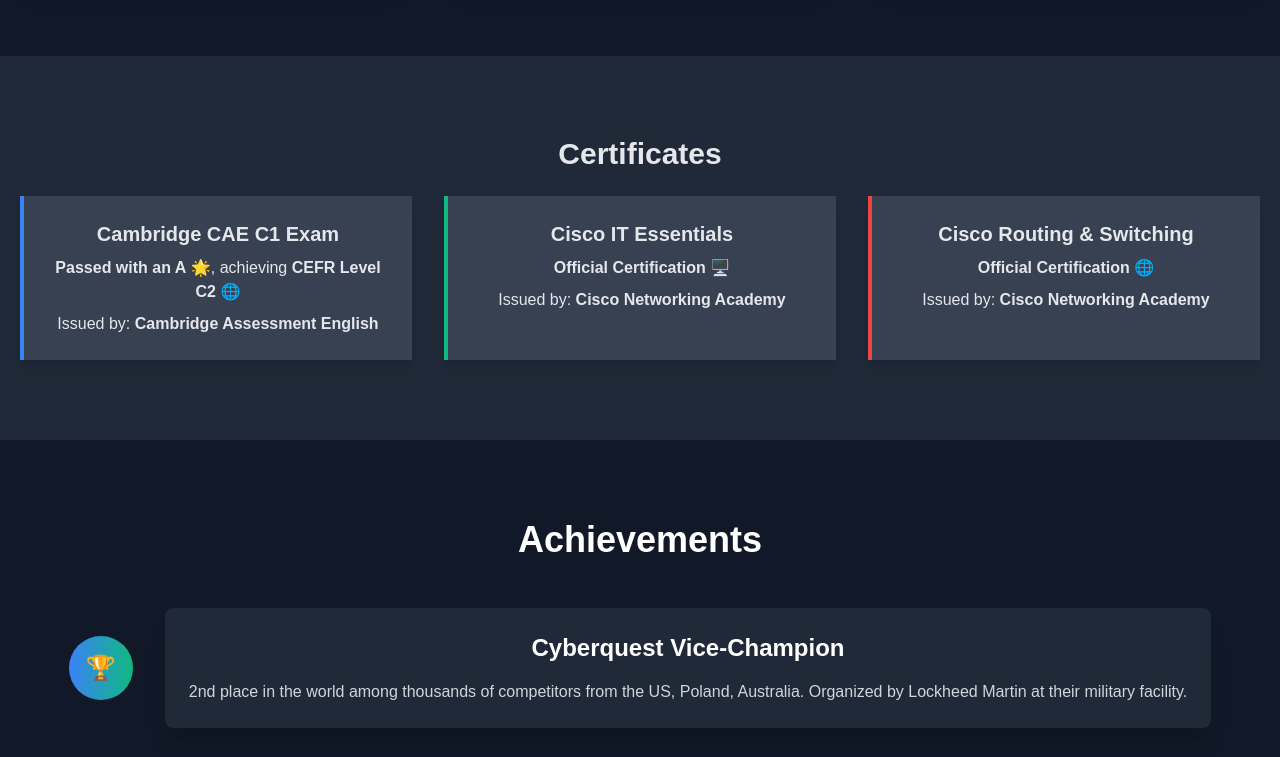
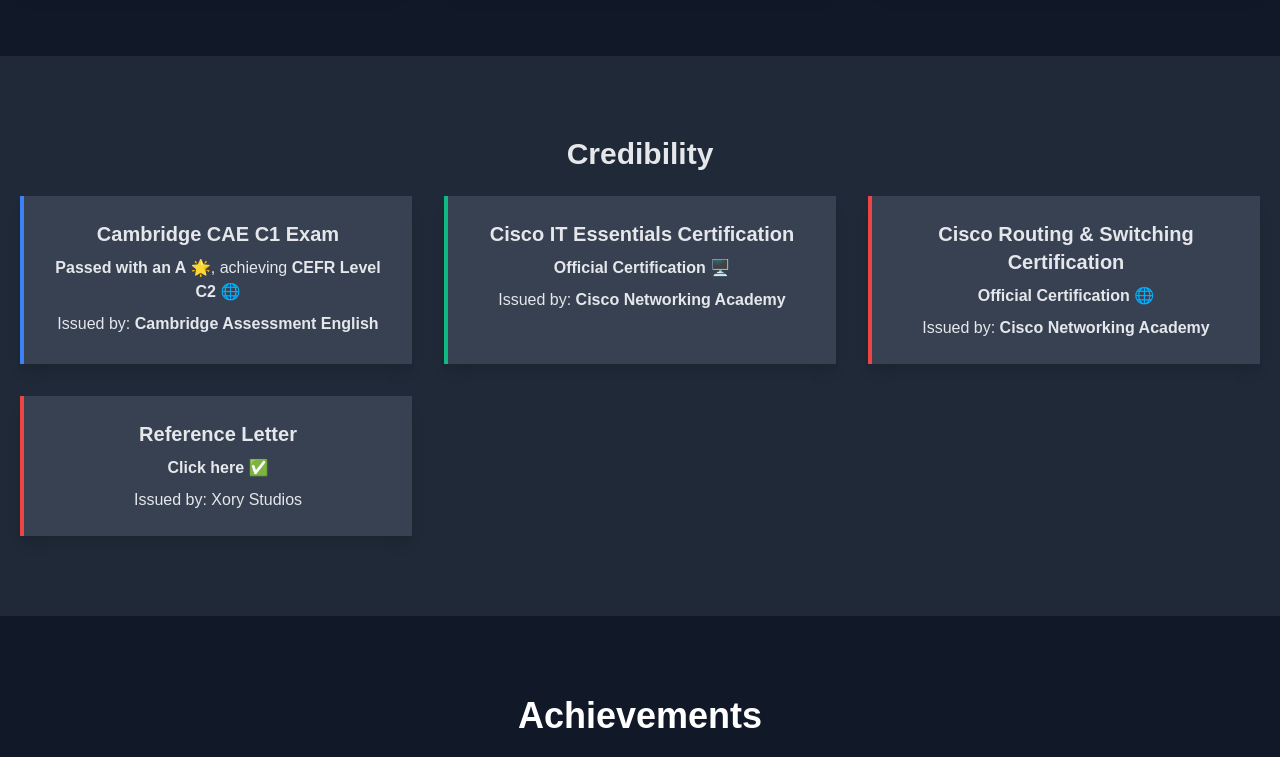
Before and after one commit to SxtTxch/portfolio, a website: page index.html in a window 1280 px wide. Shown: the part 1280-2037 px from the top of the page. Drawn offline with nearby package versions, Linux system fonts and the light colour scheme.

Commit message:
Certificates >> Credibility, added letter of reference.

```diff
--- a/index.html
+++ b/index.html
@@ -21,7 +21,7 @@
                         <a href="#projects" class="text-gray-300 hover:text-blue-400 transition-colors duration-300">Projects</a>
                     </li>
                     <li>
-                        <a href="#certificates" class="bg-blue-600 text-white px-4 py-2 rounded-lg hover:bg-blue-700 transition-colors duration-300">Certificates</a>
+                        <a href="#Credibility" class="bg-blue-600 text-white px-4 py-2 rounded-lg hover:bg-blue-700 transition-colors duration-300">Credibility</a>
                     </li>
                     <li>
                         <a href="#achievements" class="text-gray-300 hover:text-blue-400 transition-colors duration-300">Achievements</a>
@@ -90,9 +90,9 @@
     </section>
 
 
-    <section id="certificates" class="py-20 bg-gray-800">
+    <section id="Credibility" class="py-20 bg-gray-800">
         <div class="container mx-auto text-center">
-            <h2 class="text-3xl font-semibold mb-6">Certificates</h2>
+            <h2 class="text-3xl font-semibold mb-6">Credibility</h2>
             <div class="grid grid-cols-1 sm:grid-cols-2 lg:grid-cols-3 gap-8">
                 <div class="bg-gray-700 shadow-lg p-6 border-l-4 border-blue-500">
                     <h3 class="text-xl font-semibold mb-2">Cambridge CAE C1 Exam</h3>
@@ -100,15 +100,22 @@
                     <p>Issued by: <b>Cambridge Assessment English</b></p>
                 </div>
                 <div class="bg-gray-700 shadow-lg p-6 border-l-4 border-green-500">
-                    <h3 class="text-xl font-semibold mb-2">Cisco IT Essentials</h3>
+                    <h3 class="text-xl font-semibold mb-2">Cisco IT Essentials Certification</h3>
                     <p class="mb-2"><b>Official Certification</b> 🖥️</p>
                     <p>Issued by: <b>Cisco Networking Academy</b></p>
                 </div>
                 <div class="bg-gray-700 shadow-lg p-6 border-l-4 border-red-500">
-                    <h3 class="text-xl font-semibold mb-2">Cisco Routing & Switching</h3>
+                    <h3 class="text-xl font-semibold mb-2">Cisco Routing & Switching Certification</h3>
                     <p class="mb-2"><b>Official Certification</b> 🌐</p>
                     <p>Issued by: <b>Cisco Networking Academy</b></p>
                 </div>
+                <a href="media/XORY STUDIOS _ RECOMMENDTION LETTER.pdf" target="_blank">
+                    <div class="bg-gray-700 shadow-lg p-6 border-l-4 border-red-500">
+                        <h3 class="text-xl font-semibold mb-2">Reference Letter</h3>
+                        <p class="mb-2"><b>Click here</b> ✅</p>
+                        <p>Issued by: Xory Studios<b></b></p>
+                    </div>
+                </a>
             </div>
         </div>
     </section>
```
Also changed, not shown: 1 other file.
